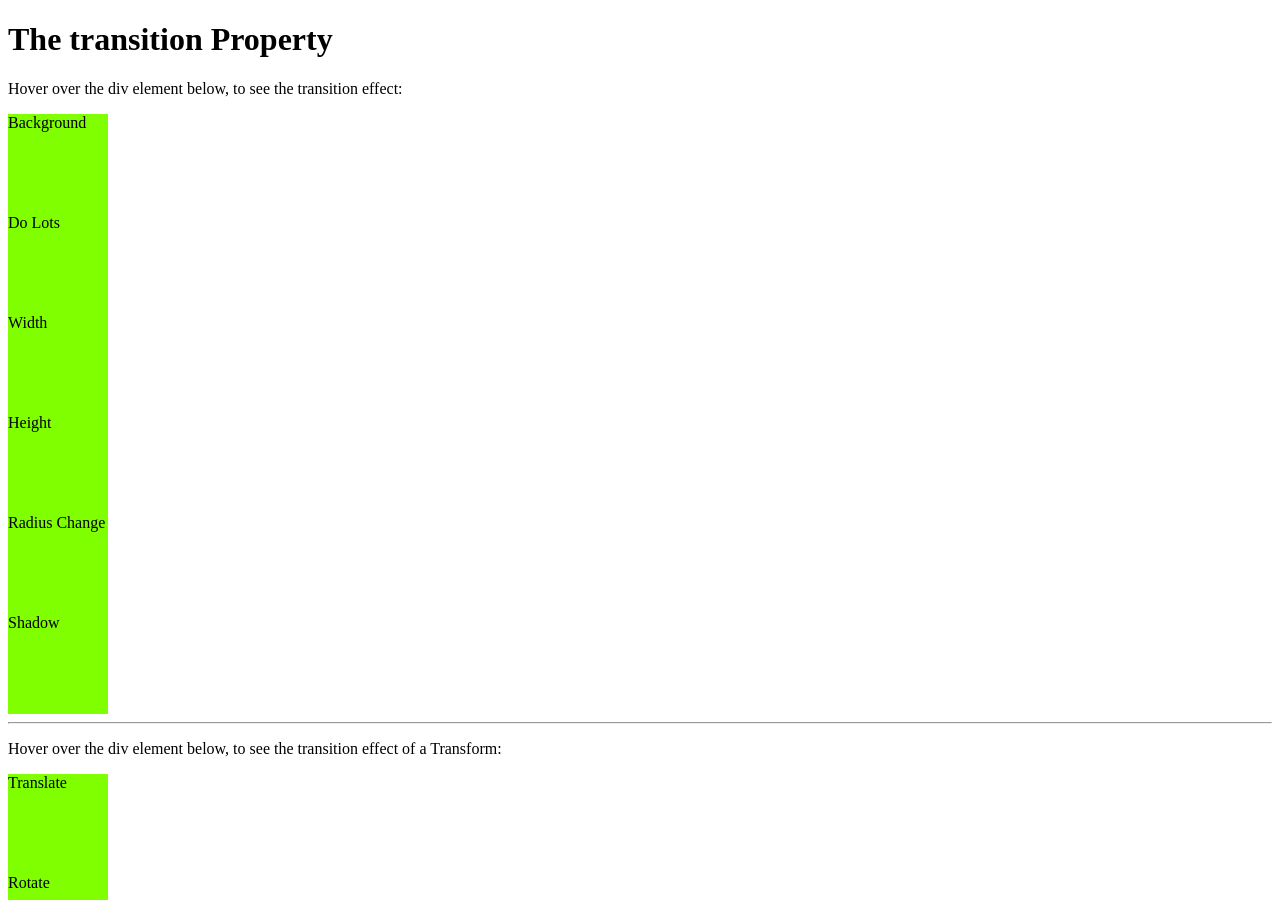
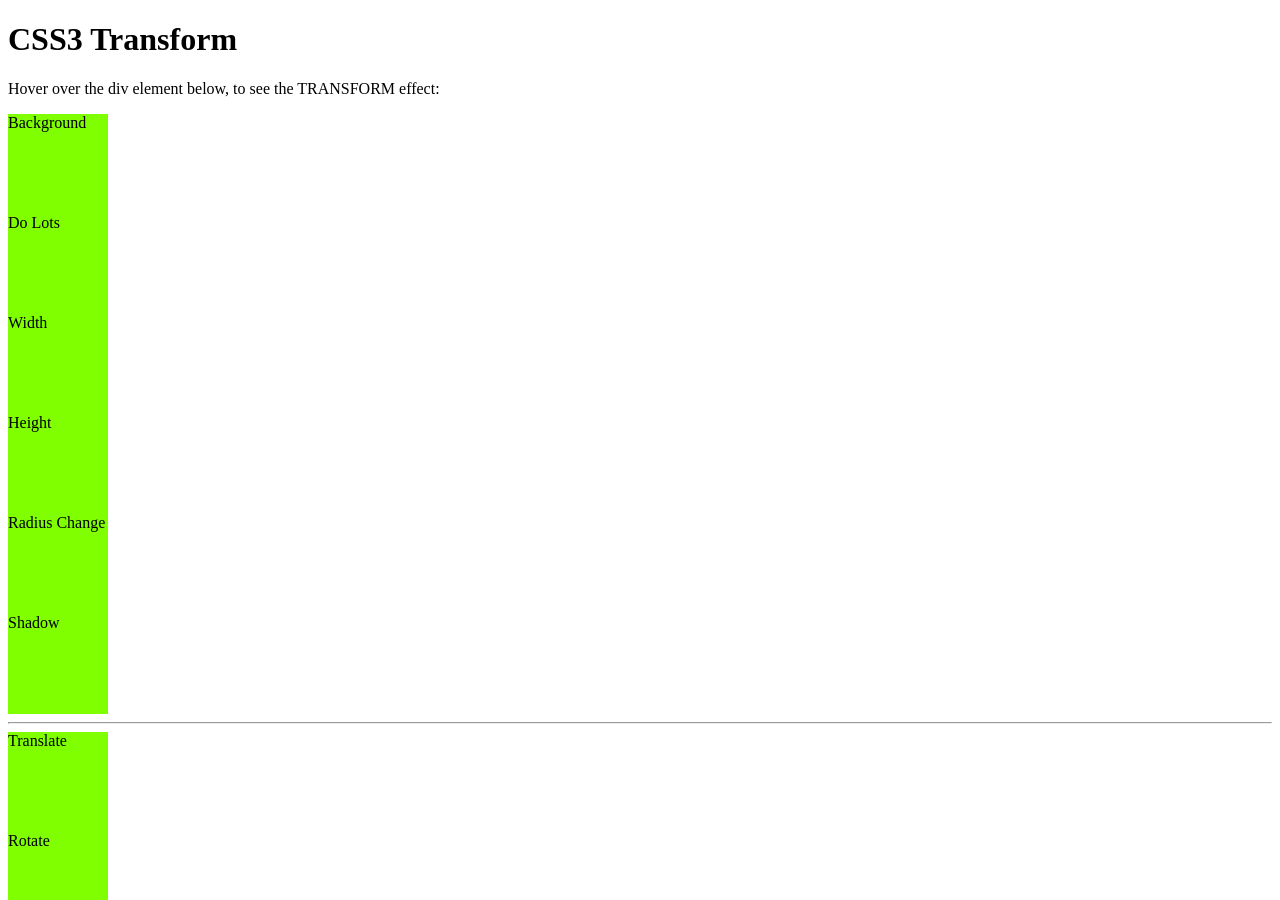
Before and after one commit to gtjames/gtjames.github.io, a Jekyll site: the page CSSTransformations.html, which Jekyll copies as it is, in a window 1280 px wide and 900 px high. Built offline with Jekyll 4.4.1, drawn with Linux system fonts in a browser that asks for light colours.

Commit message:
Update CSSTransformations.html

```diff
--- a/CSSTransformations.html
+++ b/CSSTransformations.html
@@ -26,9 +26,9 @@ div {
 </head>
 <body>
 
-<h1>The transition Property</h1>
+<h1>CSS3 Transform</h1>
 
-<p>Hover over the div element below, to see the transition effect:</p>
+<p>Hover over the div element below, to see the TRANSFORM effect:</p>
 <div class=bgcolor>Background</div>
 <div class=all>Do Lots</div>
 <div class=width>Width</div>
@@ -36,7 +36,6 @@ div {
 <div class=radius>Radius Change</div>
 <div class=shadow>Shadow</div>
 <hr>
-<p>Hover over the div element below, to see the transition effect of a Transform:</p>
 <div class=translate>Translate</div>
 <div class=rotate>Rotate</div>
 <div class=scale>Scale</div>
```
